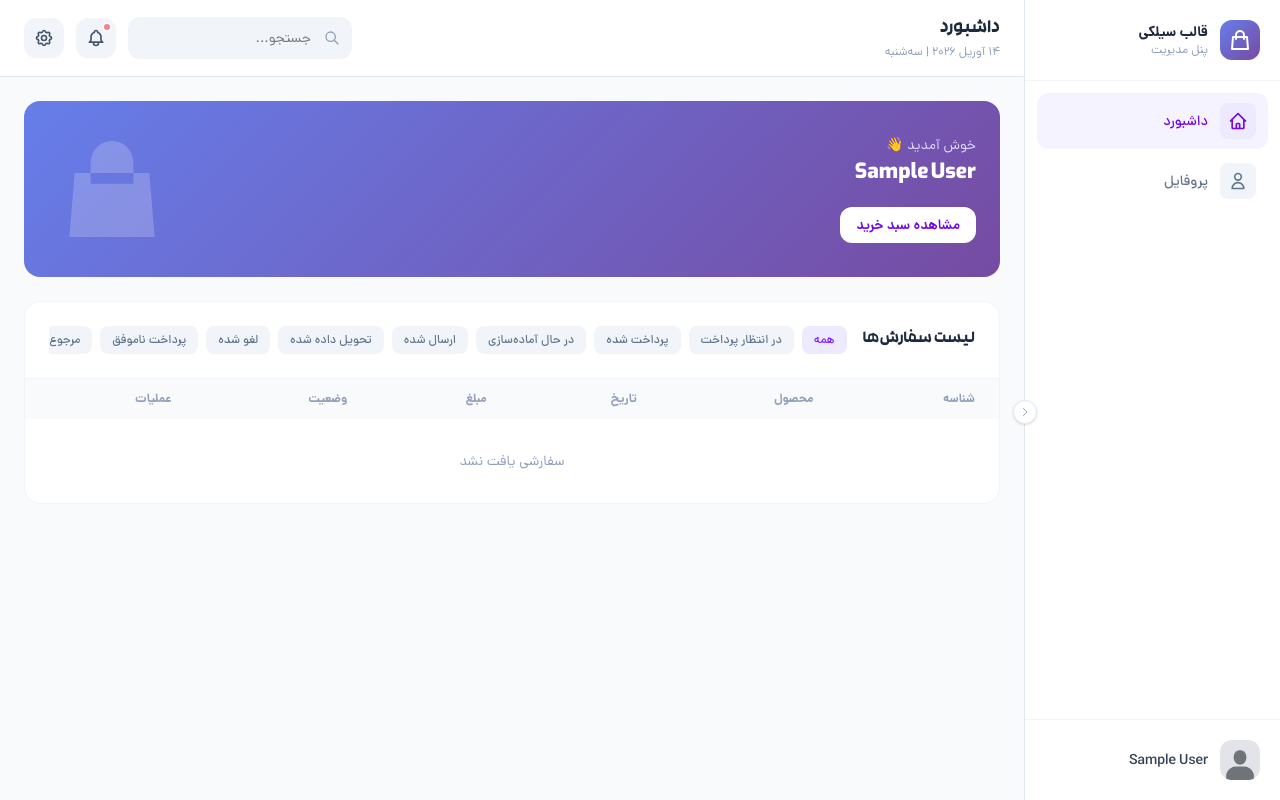
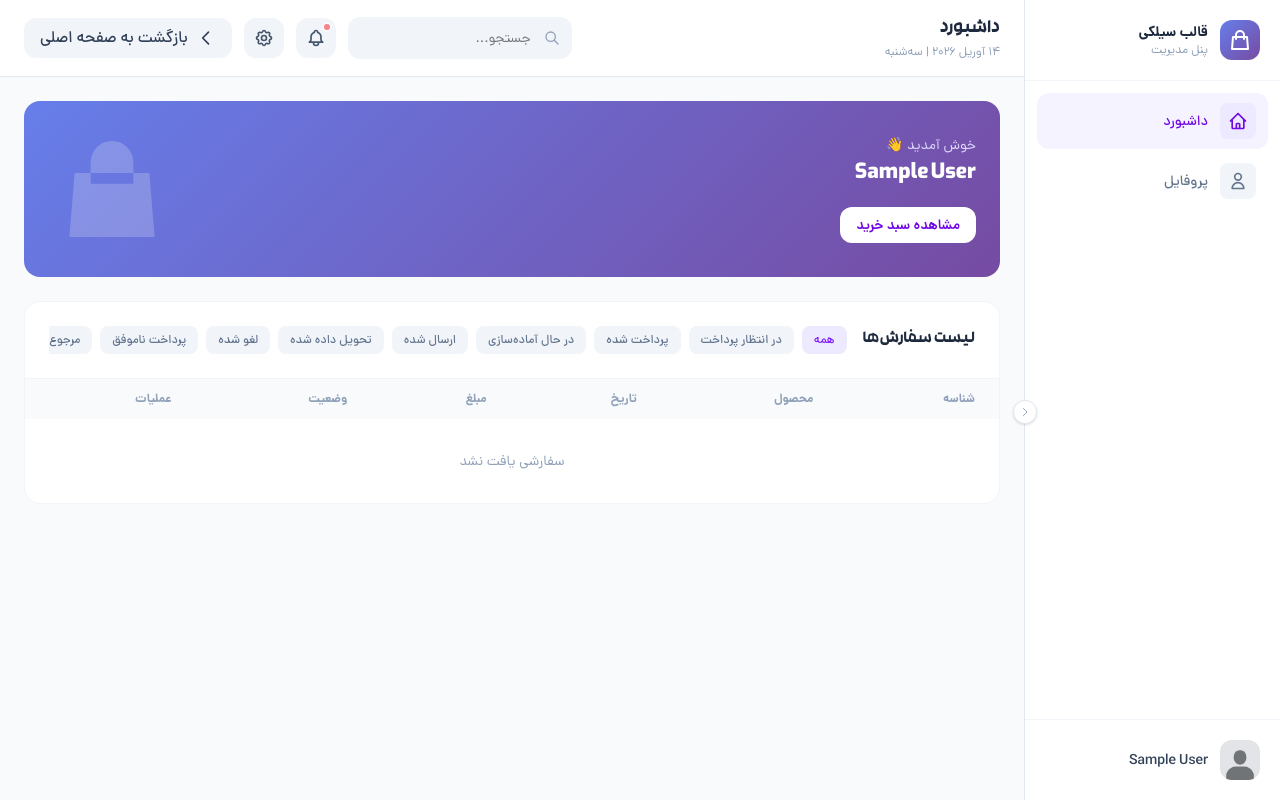
Before and after one commit to SinaParekari/Silky, a Django app: page /profile/ in a window 1280 px wide. Run offline with Django 5.2, Linux system fonts and the light colour scheme; the visitor is signed in with stand-in values (Sample User, id 1); data comes from the database, SQL or seed files in the repository; data that the repository does not hold is empty; style sheets or scripts are compiled from the project's sources; some libraries are stand-ins or nearby versions.

Commit message:
little changes

```diff
--- a/templates/home_page.html
+++ b/templates/home_page.html
@@ -716,6 +716,8 @@
     <!-- ═══════════════════════════════════
      NEWSLETTER
 ═══════════════════════════════════ -->
+        {% if request.user.is_authenticated %}
+        {% else %}
                 <section class="py-20 bg-white" id="newsletter">
             <div class="max-w-xl mx-auto px-4 sm:px-6 text-center">
                 <div
@@ -730,10 +732,12 @@
                         <input x-model="email" type="email" placeholder="ایمیل شما..."
                             class="flex-1 px-5 py-3.5 bg-white border border-slate-200 rounded-2xl text-sm focus:outline-none focus:border-indigo-400 focus:ring-2 focus:ring-indigo-100 transition-all font-semibold"
                             @keyup.enter="subscribeEmail()">
+                        <a href="{% url "login" %}">
                             <button @click="subscribeEmail()"
                             class="bg-gradient-to-l from-indigo-600 to-purple-600 cursor-pointer text-white px-7 py-3.5 rounded-2xl font-black text-sm hover:shadow-xl hover:shadow-indigo-200 transition-all active:scale-95 shine whitespace-nowrap">
                             عضویت رایگان 🎁
                         </button>
+                        </a>
                     </div>
                     <p class="text-xs text-slate-400 mt-4">
                         🔒 اطلاعات شما محفوظ است — هر زمان لغو عضویت کنید
@@ -750,6 +754,8 @@
                 </div>
             </div>
         </section>
+
+        {% endif %}
 
     <!-- ═══════════════════════════════════
      FAQ
--- a/user/templates/profile.html
+++ b/user/templates/profile.html
@@ -292,7 +292,19 @@
                             </div>
                         </div>
                     </div>
+                        <a href="{% url "home" %}"
+                            class="inline-flex items-center gap-2 px-4 py-2 rounded-xl bg-slate-100 hover:bg-slate-200 text-slate-700 font-medium transition-colors">
 
+                                <svg class="w-5 h-5" fill="none" stroke="currentColor" viewBox="0 0 24 24">
+                                    <path stroke-linecap="round"
+                                        stroke-linejoin="round"
+                                        stroke-width="2"
+                                        d="M15 19l-7-7 7-7" />
+                                </svg>
+
+                                <span>بازگشت به صفحه اصلی</span>
+
+                        </a>
                 </div>
             </header>
 
```
Lines whose indentation alone changed are shown as unchanged.
